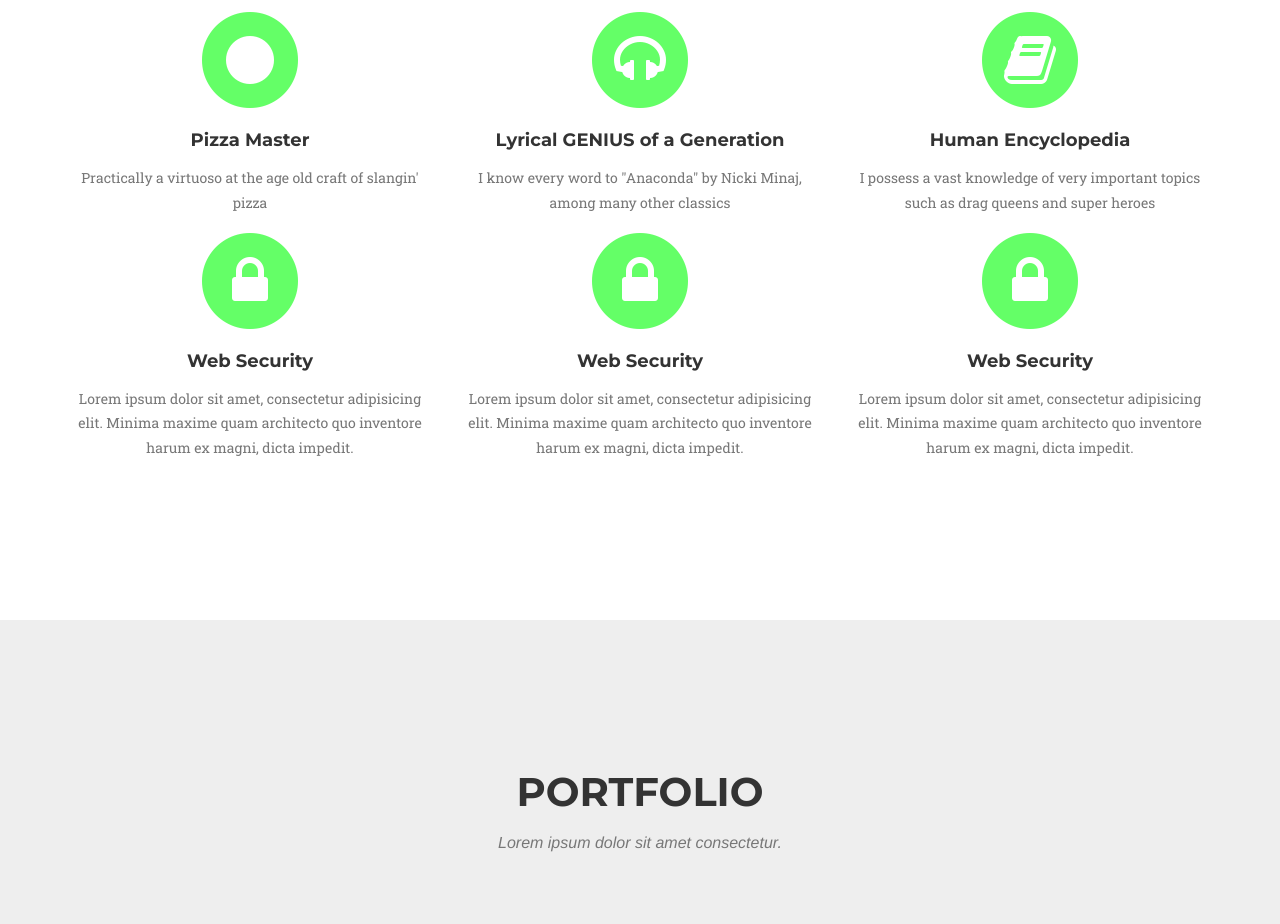
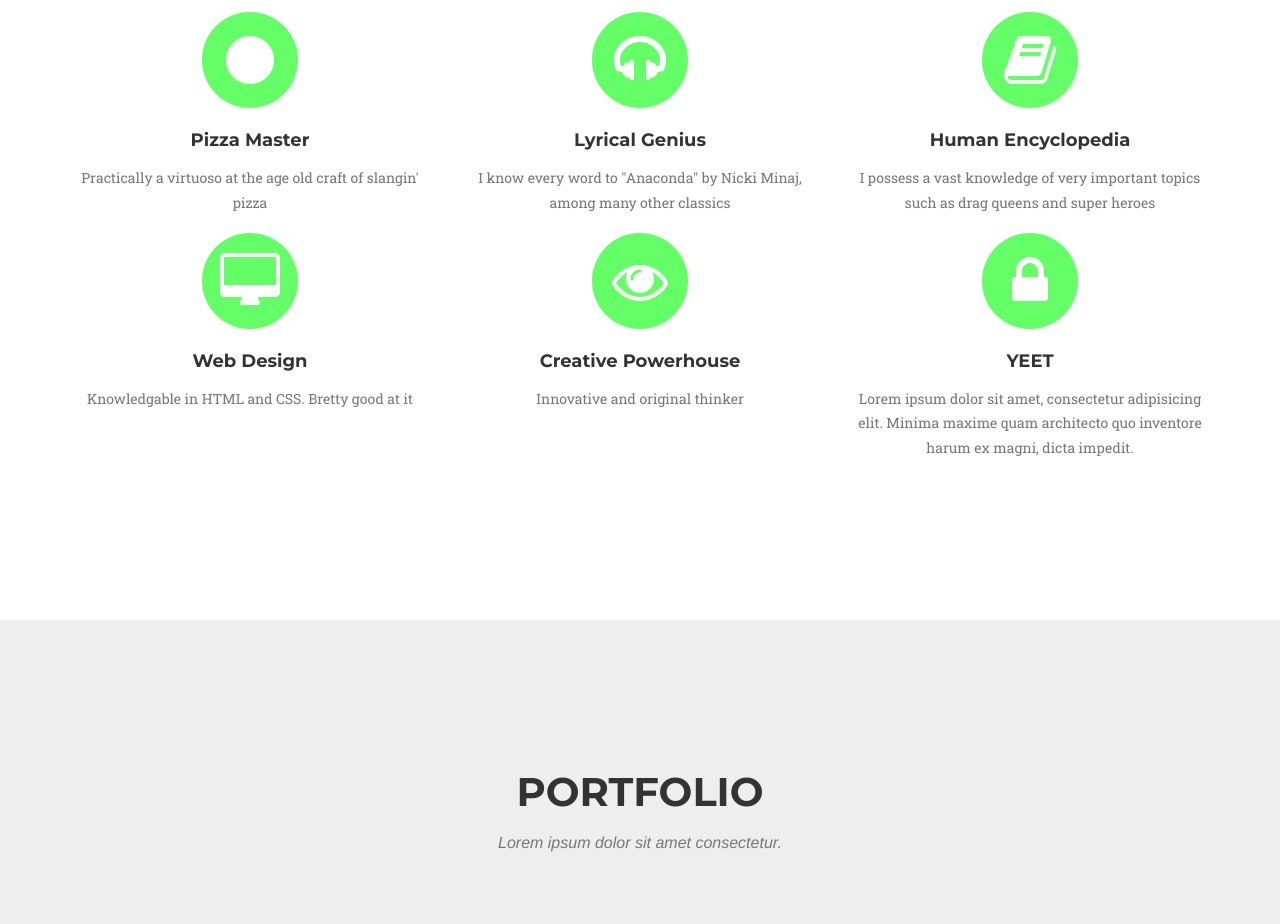
Before and after one commit to trevorjdonnelly/portfolio, a website: page index.html in a window 1280 px wide. Shown: the part 1060-1984 px from the top of the page. Drawn offline with nearby package versions, Linux system fonts and the light colour scheme; a web font is replaced by a local one.

Commit message:
Added Skills section

```diff
--- a/css/agency.scss
+++ b/css/agency.scss
@@ -736,3 +736,7 @@ img::-moz-selection {
 body {
     webkit-tap-highlight-color: $theme-primary;
 }
+
+/////////////////////
+//     CHANGES     //
+/////////////////////
--- a/index.html
+++ b/index.html
@@ -100,7 +100,7 @@
               <i class="fa fa-circle fa-stack-2x text-primary"></i>
               <i class="fa fa-headphones fa-stack-1x fa-inverse"></i>
             </span>
-                    <h4 class="service-heading">Lyrical GENIUS of a Generation</h4>
+            <h4 class="service-heading">Lyrical Genius</h4>
             <p class="text-muted">I know every word to "Anaconda" by Nicki Minaj, among many other classics</p>
           </div>
           <div class="col-md-4">
@@ -114,25 +114,25 @@
           <div class="col-md-4">
             <span class="fa-stack fa-4x">
               <i class="fa fa-circle fa-stack-2x text-primary"></i>
-                        <i class="fa fa-lock fa-stack-1x fa-inverse"></i>
+              <i class="fa fa-desktop fa-stack-1x fa-inverse"></i>
             </span>
-                    <h4 class="service-heading">Web Security</h4>
-                    <p class="text-muted">Lorem ipsum dolor sit amet, consectetur adipisicing elit. Minima maxime quam architecto quo inventore harum ex magni, dicta impedit.</p>
+            <h4 class="service-heading">Web Design</h4>
+            <p class="text-muted">Knowledgable in HTML and CSS.  Bretty good at it</p>
+          </div>
+          <div class="col-md-4">
+            <span class="fa-stack fa-4x">
+              <i class="fa fa-circle fa-stack-2x text-primary"></i>
+              <i class="fa fa-eye fa-stack-1x fa-inverse"></i>
+            </span>
+            <h4 class="service-heading">Creative Powerhouse</h4>
+            <p class="text-muted">Innovative and original thinker</p>
           </div>
           <div class="col-md-4">
             <span class="fa-stack fa-4x">
               <i class="fa fa-circle fa-stack-2x text-primary"></i>
               <i class="fa fa-lock fa-stack-1x fa-inverse"></i>
             </span>
-                    <h4 class="service-heading">Web Security</h4>
-                    <p class="text-muted">Lorem ipsum dolor sit amet, consectetur adipisicing elit. Minima maxime quam architecto quo inventore harum ex magni, dicta impedit.</p>
-                </div>
-              <div class="col-md-4">
-                    <span class="fa-stack fa-4x">
-                        <i class="fa fa-circle fa-stack-2x text-primary"></i>
-                        <i class="fa fa-lock fa-stack-1x fa-inverse"></i>
-                    </span>
-                    <h4 class="service-heading">Web Security</h4>
+            <h4 class="service-heading">YEET</h4>
             <p class="text-muted">Lorem ipsum dolor sit amet, consectetur adipisicing elit. Minima maxime quam architecto quo inventore harum ex magni, dicta impedit.</p>
           </div>
         </div>
```
Lines whose indentation alone changed are shown as unchanged.
